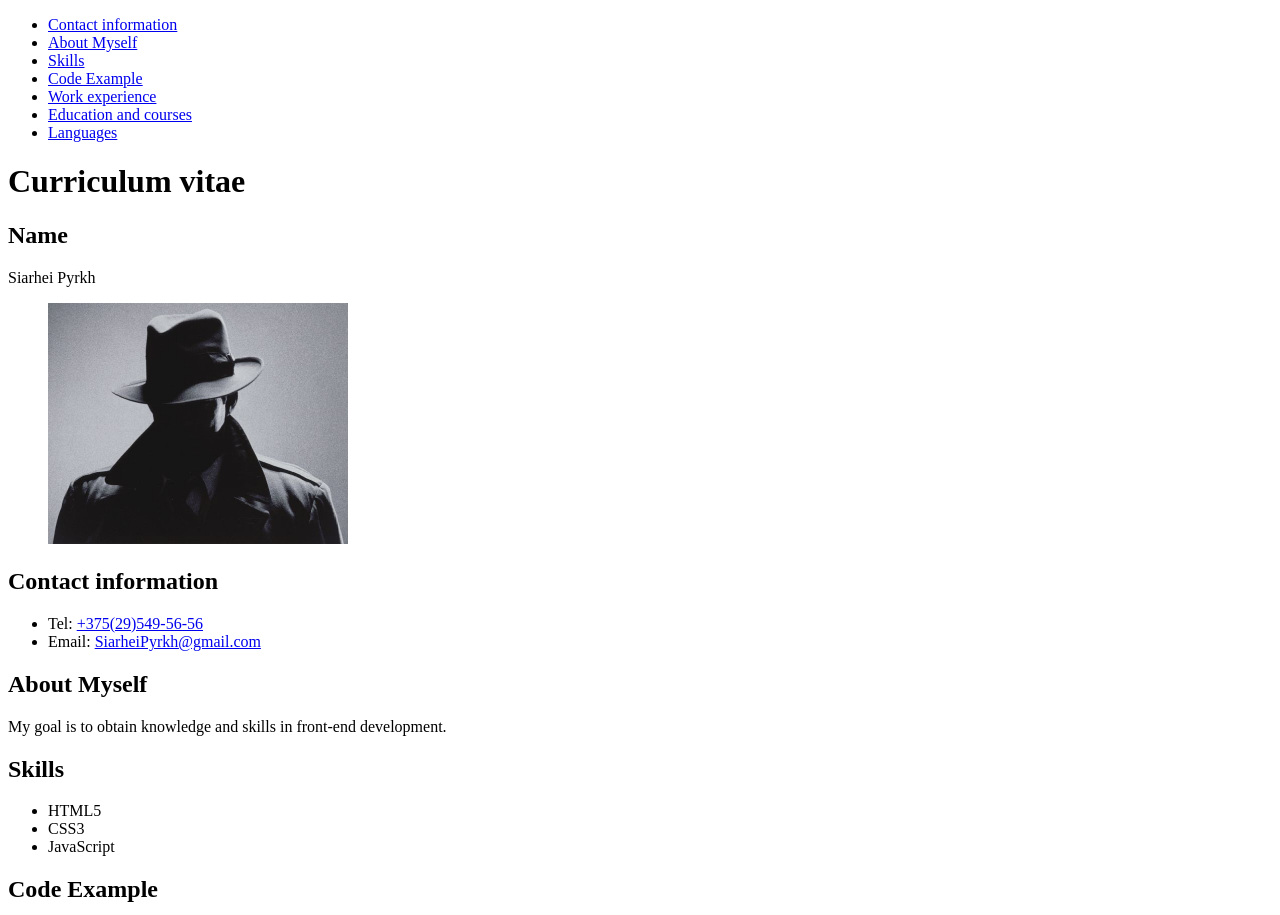
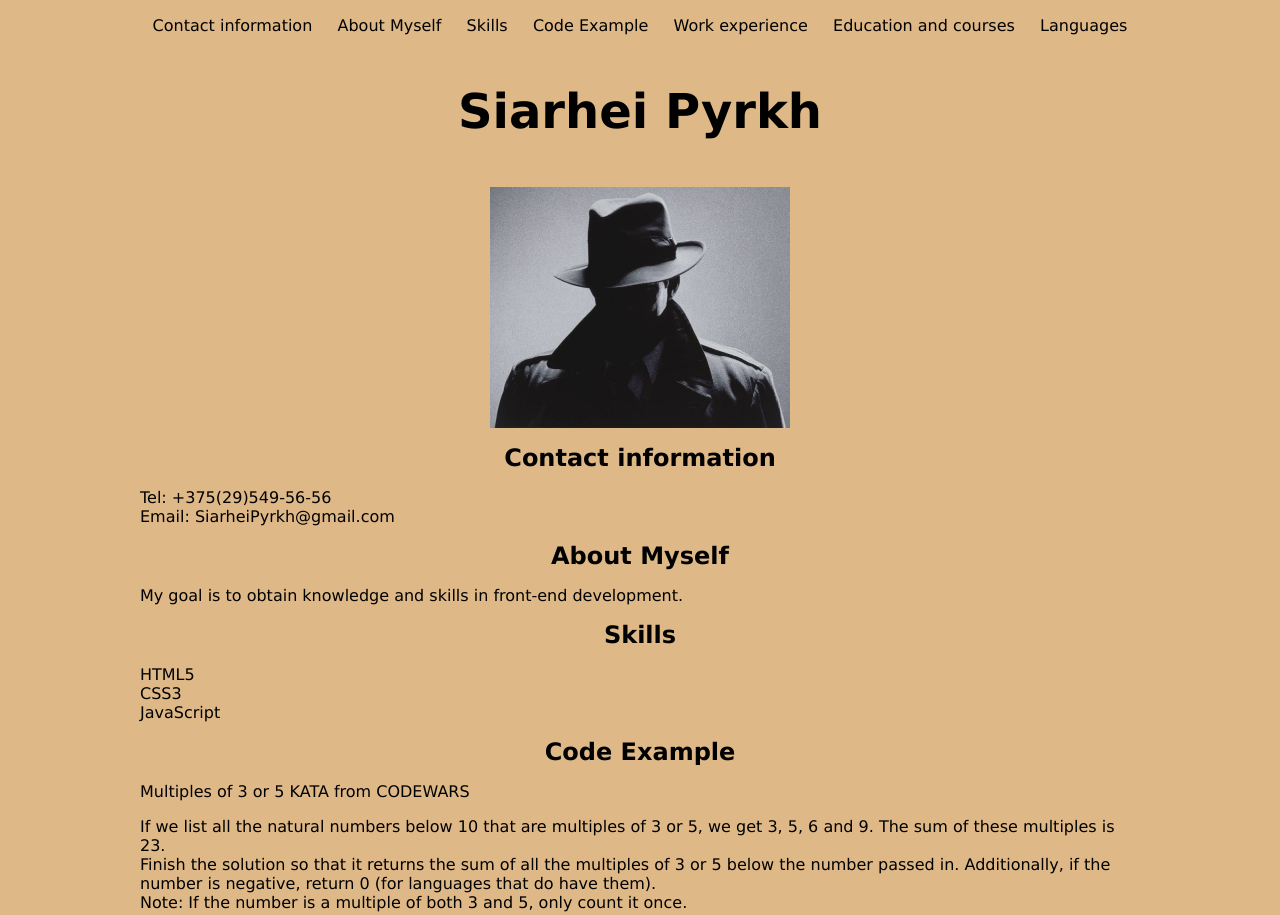
Before and after one commit to SiarheiPyrkh/rsschool-cv, a plain HTML site: page index.html in a window 1280 px wide. Shown: the top 915 px of the page. Drawn offline with Linux system fonts and the light colour scheme.

Commit message:
feat: add css file

```diff
--- /dev/null
+++ b/CSS/style.css
@@ -0,0 +1,63 @@
+body {
+    margin: 0;
+    background-color: burlywood;
+    font-family: Verdana, Geneva, Tahoma, sans-serif;
+}
+
+* {
+    box-sizing: border-box;
+}
+
+.visually-hidden {
+    position: absolute;
+    clip: rect(0 0 0 0);
+    width: 1px;
+    height: 1px;
+    margin: -1px;
+}
+
+ul {
+    padding: 0;
+    margin-left: 0;
+}
+
+li {
+    list-style: none;
+    margin: 0;
+    padding: 0;
+}
+
+h1,
+h2 {
+    margin: 0;
+    text-align: center;
+}
+
+.name {
+    font-size: 3em;
+    font-weight: 700;
+    text-align: center;
+}
+
+.avatar {
+    display: block;
+    margin: 0 auto;
+}
+
+a {
+    color: #000;
+    text-decoration: none;
+}
+
+.container {
+    max-width: 1000px;
+    margin: 0 auto;
+}
+
+.main-footer,
+.navigation-list {
+    display: flex;
+    flex-wrap: wrap;
+    justify-content: space-around;
+    align-items: center;
+}
--- a/index.html
+++ b/index.html
@@ -5,8 +5,10 @@
     <meta http-equiv="X-UA-Compatible" content="IE=edge">
     <meta name="viewport" content="width=device-width, initial-scale=1.0">
     <title>CV</title>
+    <link rel="stylesheet" href="CSS/style.css">
 </head>
 <body>
+    <div class="container">
         <header class="main-header">
             <nav class="main-navigation">
                 <ul class="navigation-list">
@@ -29,7 +31,6 @@
                     <img class="avatar" src="IMG/Darkman.jpg" width="300" alt="avatar" />
                 </figure>
             </section>
-
             <section class="contacts">
                 <h2 id="contacts">Contact information</h2>
                 <ul>
@@ -99,5 +100,6 @@
                 <img src="IMG/rs_school_js.svg" width="50" alt="Link to «JavaScript/Front-end» course">
             </a>
         </footer>
+    </div>
 </body>
 </html>
```
Lines whose indentation alone changed are shown as unchanged.
